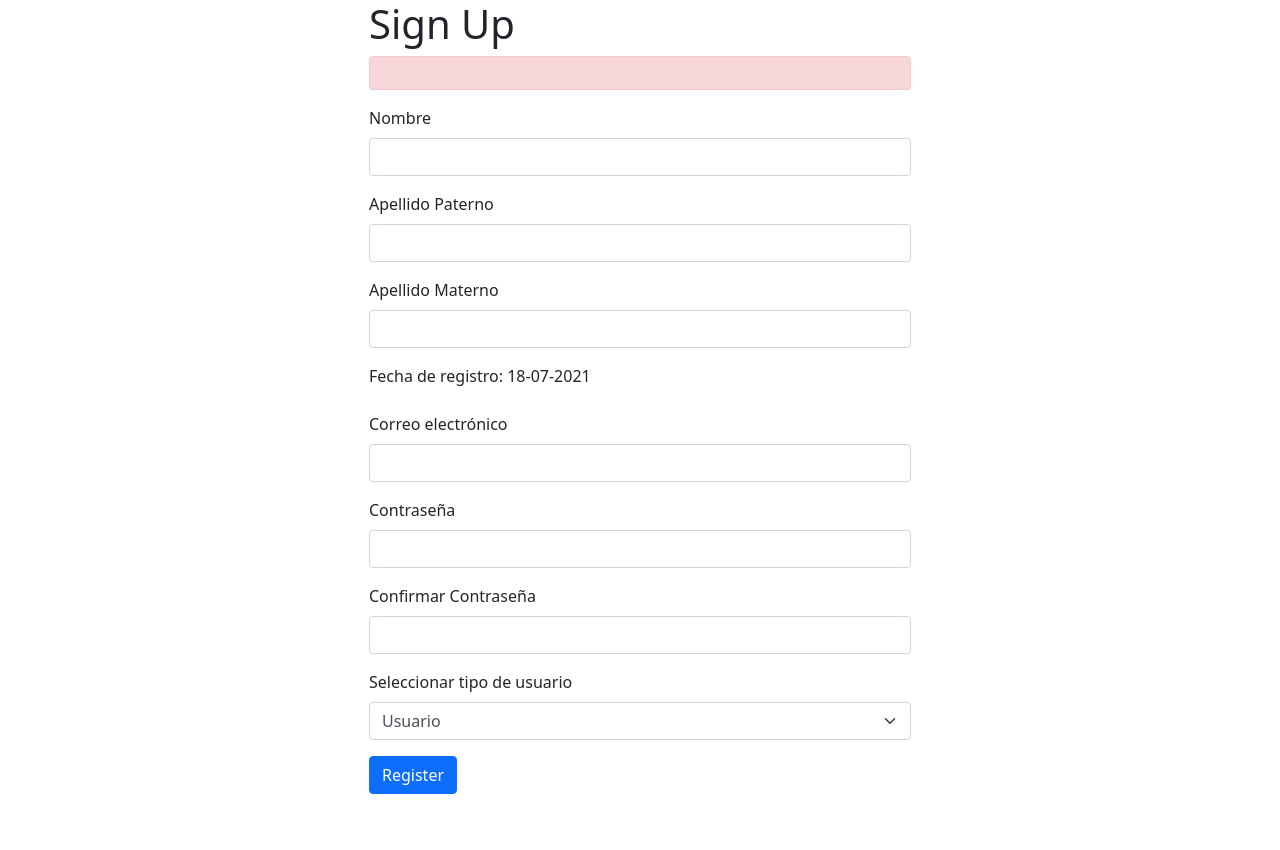
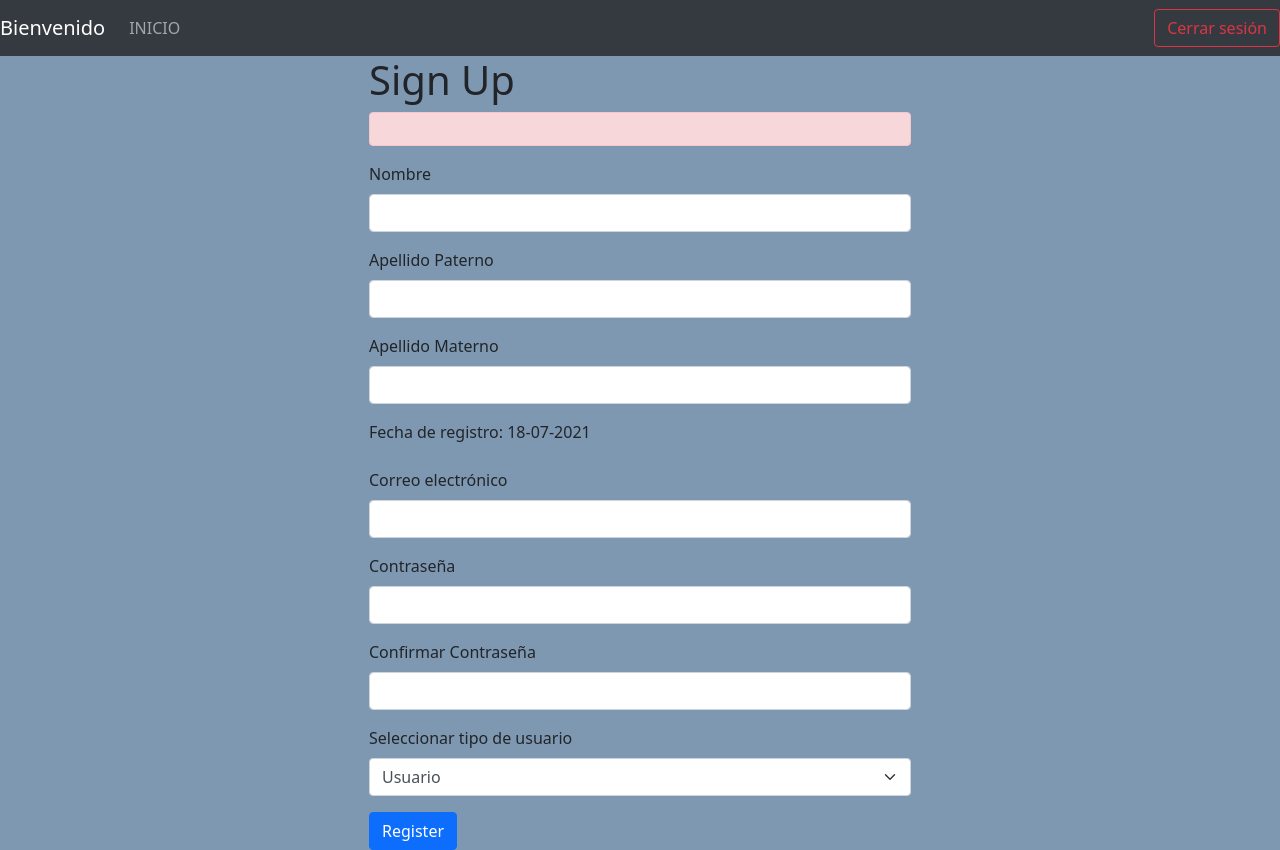
Before and after one commit to dowwo/delivery, a CodeIgniter 4 app: template app/Views/register.php in a window 1280 px wide. Before the commit the page ends 794 px from the top, so only its background shows below. Run offline with PHP 8.4 and a stand-in for CodeIgniter, Linux system fonts and the light colour scheme; the template is opened without the code that fills it, so the values that code supplies are empty; some libraries are stand-ins or nearby versions.

Commit message:
Update register.php

```diff
--- a/app/Views/register.php
+++ b/app/Views/register.php
@@ -8,8 +8,33 @@
     <link rel="stylesheet" href="https://stackpath.bootstrapcdn.com/bootstrap/5.0.0-alpha1/css/bootstrap.min.css" integrity="sha384-r4NyP46KrjDleawBgD5tp8Y7UzmLA05oM1iAEQ17CSuDqnUK2+k9luXQOfXJCJ4I" crossorigin="anonymous">
 
     <title>Registro</title>
+    <style type="text/css">
+        body {
+            background-color: rgba(0, 50, 100, 0.5);
+        }
+    </style>
 </head>
-<body>
+<body id="navbar_distance">
+<div>
+    <nav class="navbar navbar-expand-lg navbar-dark bg-dark">
+        <a class="navbar-brand" href="#">Bienvenido <?php echo $_SESSION['nombre'] ?></a>
+        <button class="navbar-toggler" type="button" data-toggle="collapse" data-target="#navbarSupportedContent" aria-controls="navbarSupportedContent" aria-expanded="false" aria-label="Toggle navigation">
+            <span class="navbar-toggler-icon"></span>
+        </button>
+
+        <div class="collapse navbar-collapse" id="navbarSupportedContent">
+            <ul class="navbar-nav mr-auto">
+                <li class="nav-item active">
+                    <a class="nav-link" href="dashboard1">INICIO <span class="sr-only">(current)</span></a>
+                </li>
+            </ul>
+            <form class="form-inline my-2 my-lg-0">
+                <!--Botón para cerrar sesión, aplicable en cualquier parte-->
+                <a class="btn btn-outline-danger my-2 my-sm-0" href="login/logout">Cerrar sesión</a>
+            </form>
+        </div>
+    </nav>
+</div>
 <div class="container">
     <div class="row justify-content-md-center">
         <div class="col-6">
```
